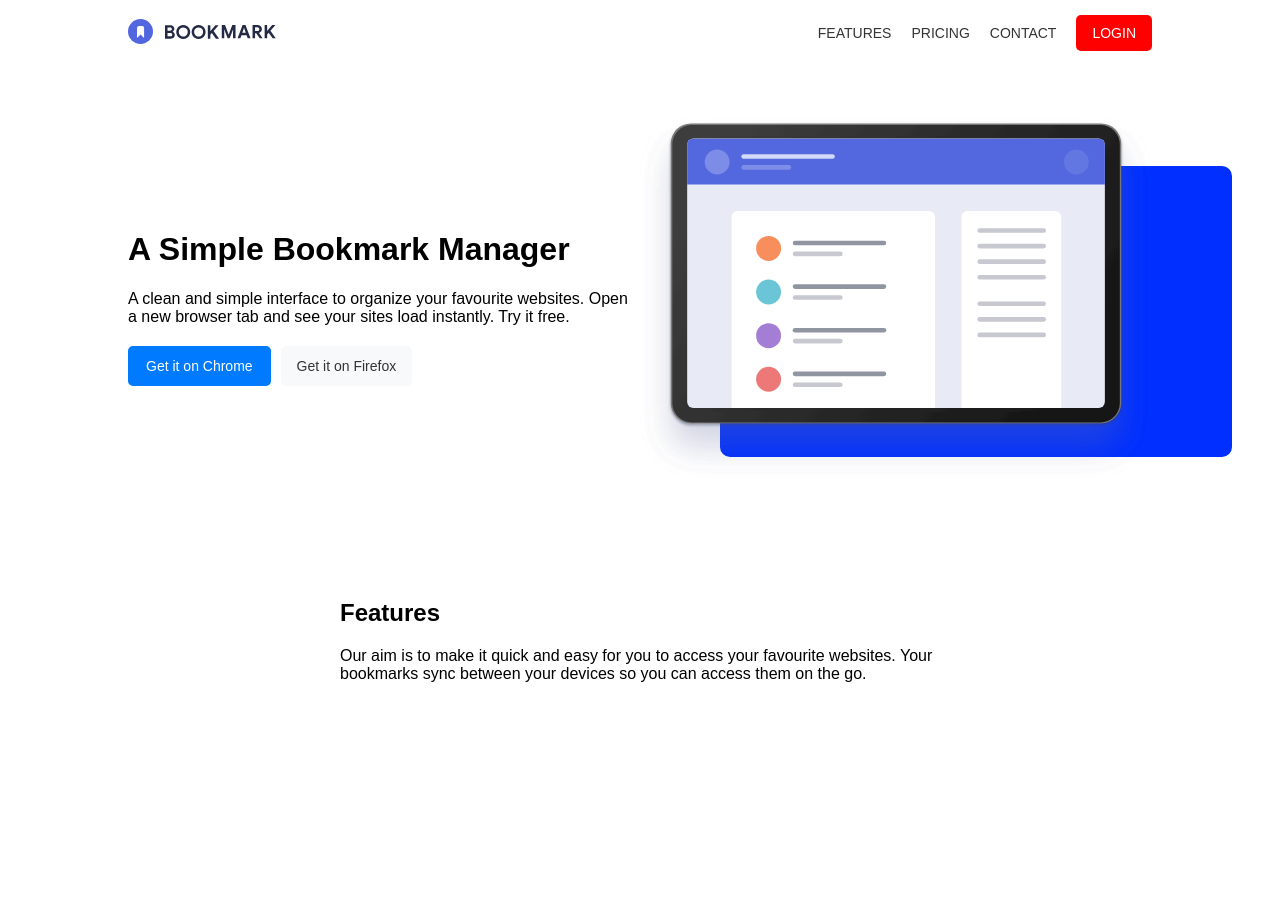
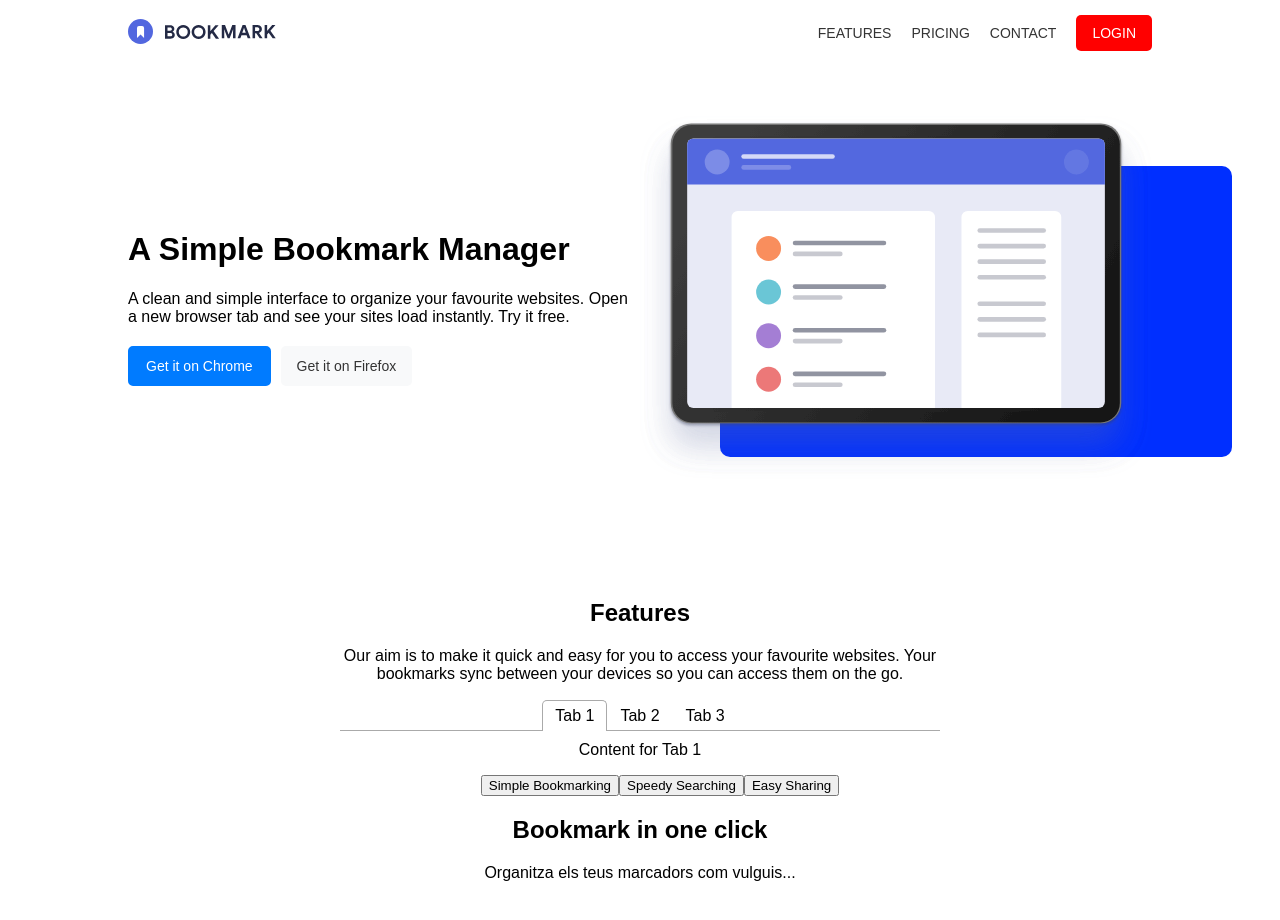
Before and after one commit to AuroraHumo/adding-react-vite, a React (Vite) app: page / in a window 1280 px wide. Shown: the top 920 px of the page. Before the commit the page ends 800 px from the top, so only its background shows below. Built offline with nearby package versions, Linux system fonts and the light colour scheme.

Commit message:
working in diff ways of creating tabComponent

```diff
--- a/package.json
+++ b/package.json
@@ -11,12 +11,14 @@
   },
   "dependencies": {
     "react": "^19.0.0",
-    "react-dom": "^19.0.0"
+    "react-dom": "^19.0.0",
+    "react-tabs": "^6.1.0"
   },
   "devDependencies": {
     "@eslint/js": "^9.21.0",
     "@types/react": "^19.0.10",
     "@types/react-dom": "^19.0.4",
+    "@types/react-tabs": "^5.0.4",
     "@vitejs/plugin-react": "^4.3.4",
     "eslint": "^9.21.0",
     "eslint-plugin-react-hooks": "^5.1.0",
--- a/src/App.tsx
+++ b/src/App.tsx
@@ -5,6 +5,7 @@ import SectionFeatures from "./components/sectionFeatures"
 import './styles/globals.css'
 import './styles/navbar.css'
 import './styles/buttons.css'
+import './styles/features.css'
 
 function App() {
 
--- a/src/components/sectionFeatures.tsx
+++ b/src/components/sectionFeatures.tsx
@@ -1,16 +1,20 @@
-import React from 'react'
+import TabComponent from './tabsComponent';
+import TabsComponentUseState from './tabsComponentUseState.tsx';
 
 const SectionFeatures = () => {
+
   return (
-
+    <>
     <div className="container">
-    <div className="text">
+    <div className="text-center">
     <h2>Features</h2>
     <p>Our aim is to make it quick and easy for you to access your favourite websites. Your bookmarks sync between your devices so you can access them on the go.</p>
 
-
+    <TabComponent/>
+    <TabsComponentUseState/>
     </div>
     </div>
+    </>
 )
 }
 
--- a/src/components/sectionHero.tsx
+++ b/src/components/sectionHero.tsx
@@ -3,7 +3,7 @@ import Button from "./buttonComponent";
 function SectionHero() {
   return (
     <div className="container">
-      <div className="text">
+      <div className="text-left">
         <h1>A Simple Bookmark Manager</h1>
         <p>
           A clean and simple interface to organize your favourite websites. Open a new browser tab
--- /dev/null
+++ b/src/components/tabsComponent.tsx
@@ -0,0 +1,25 @@
+import { Tabs, TabList, Tab, TabPanel } from "react-tabs";
+import "react-tabs/style/react-tabs.css";
+
+const TabComponent = () => {
+  return (
+    <Tabs>
+      <TabList>
+        <Tab>Tab 1</Tab>
+        <Tab>Tab 2</Tab>
+        <Tab>Tab 3</Tab>
+      </TabList>
+      <TabPanel>
+        <div>Content for Tab 1</div>
+      </TabPanel>
+      <TabPanel>
+        <div>Content for Tab 2</div>
+      </TabPanel>
+      <TabPanel>
+        <div>Content for Tab 3</div>
+      </TabPanel>
+    </Tabs>
+  );
+};
+
+export default TabComponent;
--- /dev/null
+++ b/src/components/tabsComponentUseState.tsx.tsx
@@ -0,0 +1,53 @@
+import { useState } from "react";
+
+export default function Tabs() {
+  const [activeTab, setActiveTab] = useState("tab1");
+
+  return (
+    <div>
+      {/* Menú de pestanyes */}
+      <ul className="tab-menu">
+        <button
+          className={`tab-item ${activeTab === "tab1" ? "active" : ""}`}
+          onClick={() => setActiveTab("tab1")}
+        >
+          Simple Bookmarking
+        </button>
+        <button
+          className={`tab-item ${activeTab === "tab2" ? "active" : ""}`}
+          onClick={() => setActiveTab("tab2")}
+        >
+          Speedy Searching
+        </button>
+        <button
+          className={`tab-item ${activeTab === "tab3" ? "active" : ""}`}
+          onClick={() => setActiveTab("tab3")}
+        >
+          Easy Sharing
+        </button>
+      </ul>
+
+      {/* Contingut de les pestanyes */}
+      <div className="tab-content">
+        {activeTab === "tab1" && (
+          <div className="tab-pane">
+            <h2>Bookmark in one click</h2>
+            <p>Organitza els teus marcadors com vulguis...</p>
+          </div>
+        )}
+        {activeTab === "tab2" && (
+          <div className="tab-pane">
+            <h2>Speedy Searching</h2>
+            <p>Troba els teus marcadors en segons...</p>
+          </div>
+        )}
+        {activeTab === "tab3" && (
+          <div className="tab-pane">
+            <h2>Easy Sharing</h2>
+            <p>Comparteix els teus marcadors fàcilment...</p>
+          </div>
+        )}
+      </div>
+    </div>
+  );
+}
--- /dev/null
+++ b/src/styles/features.css
@@ -0,0 +1,7 @@
+.features-nav {
+    display: flex;
+    flex-wrap: wrap;
+    justify-content:space-around;
+    align-items: center;
+    margin-top: 2rem;
+}
--- a/src/styles/globals.css
+++ b/src/styles/globals.css
@@ -13,10 +13,16 @@ body {
     flex-wrap: wrap;
 }
 
-.text {
+.text-left {
     flex: 1;
     max-width: 600px;
     text-align: left;
+}
+
+.text-center {
+    flex: 1;
+    max-width: 600px;
+    text-align: center;
 }
 
 .banner-text h1 {
```
Also changed, not shown: src/components/sectionDownload.tsx (deleted), src/components/sectionDownloads.tsx (added), 2 other files (tests, documents, lock files or other folders).
